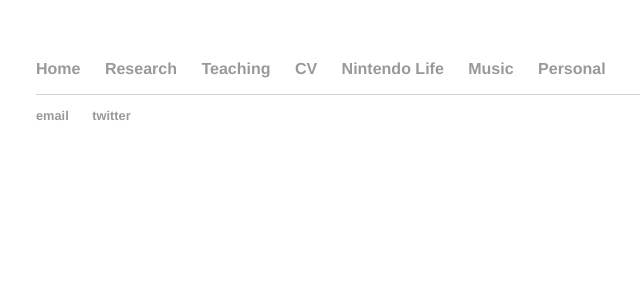
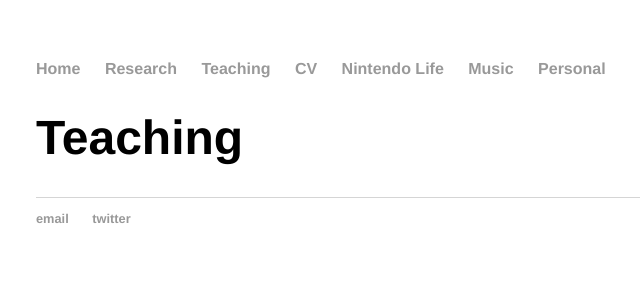
Before and after one commit to morgansleeper/morgansleeper.github.io, a Jekyll site: the page built from teaching/index.html, in a window 1280 px wide. Shown: the top 300 px of the page, without its empty margins (156-796 px from the left). Built offline with Jekyll 4.4.1, drawn with Linux system fonts in a browser that asks for light colours.

Commit message:
Update index.html

```diff
--- a/teaching/index.html
+++ b/teaching/index.html
@@ -2,3 +2,4 @@
 layout: default
 title: Morgan Sleeper | Teaching
 ---
+<h1>Teaching</h1>
```
